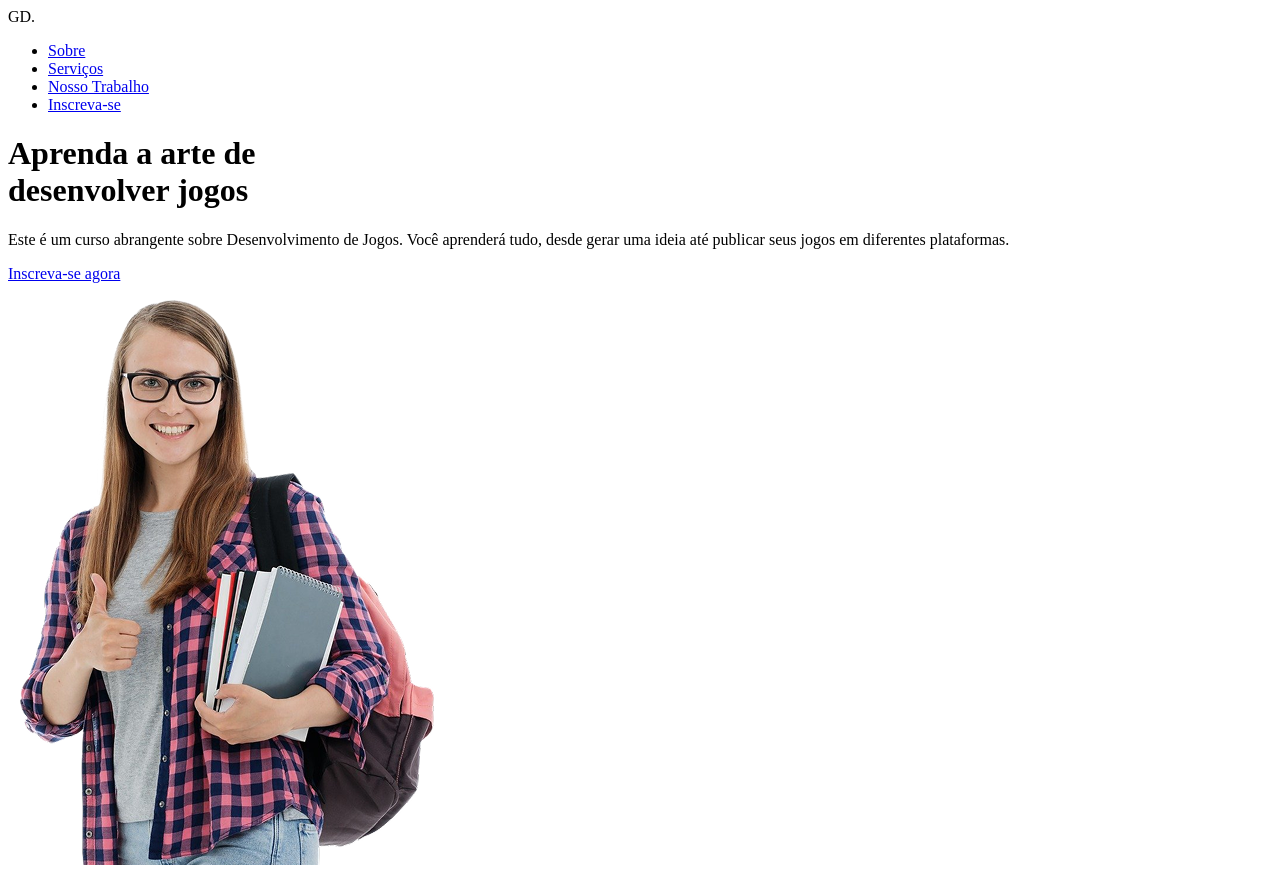
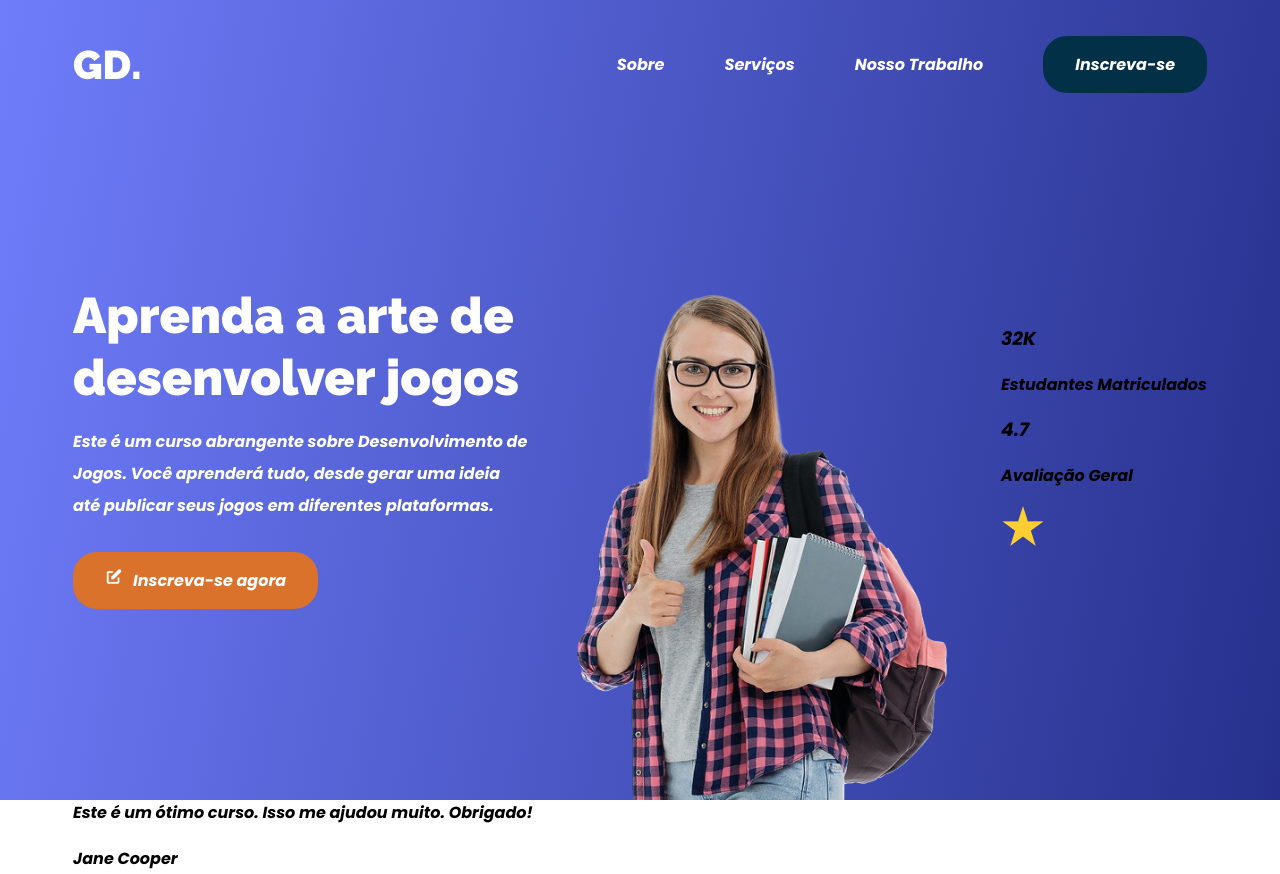
Before and after one commit to ricardomirandaa/FigmaParaHtml, a plain HTML site: page index.html in a window 1280 px wide. Shown: the top 874 px of the page. Drawn offline with Linux system fonts and the light colour scheme.

Commit message:
modelando a aparência do site

```diff
--- a/index.html
+++ b/index.html
@@ -9,6 +9,10 @@
     <link rel="preconnect" href="https://fonts.googleapis.com">
     <link rel="preconnect" href="https://fonts.gstatic.com" crossorigin>
     <link href="https://fonts.googleapis.com/css2?family=Poppins:ital,wght@1,700&display=swap" rel="stylesheet">
+
+    <link rel="preconnect" href="https://fonts.googleapis.com">
+<link rel="preconnect" href="https://fonts.gstatic.com" crossorigin>
+<link href="https://fonts.googleapis.com/css2?family=Raleway:ital,wght@0,100..900;1,100..900&display=swap" rel="stylesheet">
 
     <link rel="stylesheet" href="style.css">
 </head>
@@ -48,7 +52,7 @@
                         tudo, desde gerar uma ideia até publicar seus jogos em diferentes plataformas.
                     </p>
 
-                    <a href="#" class="btn light">Inscreva-se agora</a>
+                    <a href="#" class="btn light enrol-icon">Inscreva-se agora</a>
                 </div>
 
                 <div class="right">
--- a/style.css
+++ b/style.css
@@ -5,3 +5,175 @@
         --light-color: #E8F7FB;
         --light-blue-color: #6f7dfb;
     }
+
+    *,
+    *::after,
+    *::before{
+        box-sizing: border-box;
+    }
+
+    body{
+        margin: 0;
+        font-family: "Poppins", sans-serif;
+    }
+
+    .wrapper{
+        max-width: 1134px;
+        margin: 0 auto;
+    }
+
+    .btn{
+        padding: 16px 32px;
+        border-radius: 24px;
+        color: white;
+        display: inline-block;
+        font-weight: bold;
+        font-size: 16px;
+        text-decoration: none;
+        position: relative;
+    }
+
+.btn.dark{
+    background: var(--dark-blue-color);
+}
+
+.btn.light{
+    background: var(--orange-color);
+}
+
+.btn.enrol-icon::before{
+    content: url('imagens/enroll-icon.png');
+    position: absolute;
+    top: 50%;
+    left: 32px;
+    transform: translateY(-50%);
+}
+
+.btn.enrol-icon{
+    padding-left: 60px;
+}
+
+header{
+    background: linear-gradient(100deg, #6f7dfb 0%, #26308c 100%);
+    height: 100vh;
+    width: 100%;
+}
+
+nav{
+    display: flex;
+    justify-content: space-between;
+    align-items: center;
+    position: fixed;
+    width: 1134px;
+    top: 36px;
+    z-index: 100;
+}
+
+nav .logo{
+    font-family: "Raleway", sans-serif;
+    font-weight: 900;
+    font-size: 40px;
+    color: white;
+}
+
+nav ul{
+    display: flex;
+    align-items: center;
+    gap: 60px;
+    list-style: none;
+    margin: 0;
+}
+
+nav ul li a{
+    font-family: "Poppins", sans-serif;
+    font-weight: bold;
+    font-size: 16px;
+    color: white;
+    text-decoration: none;
+}
+
+.hero-section{
+    display: flex;
+    height: 100vh;
+    width: 100%;
+    align-items: center;
+    justify-content: space-between;
+    padding-top: 60px;
+}
+
+.hero-section .left h1{
+    font-family: "Raleway", sans-serif;
+    font-weight: 900;
+    font-size: 50px;
+    line-height: 125%;
+    color: white;
+    margin-bottom: 0;
+}
+
+.hero-section .left p{
+    font-family: "Poppins", sans-serif;
+    font-weight: normal;
+    font-size: 16px;
+    line-height: 200%;
+    color: white;
+    margin-bottom: 30px;
+}
+
+.hero-section .left{
+    width: 457px;
+}
+
+.hero-section .right{
+    align-self: flex-end;
+}
+
+.hero-section .right img{
+    height: 520px;
+    vertical-align: middle;
+}
+
+.achievement-card{
+    position: absolute;
+}
+
+.achievement-card .content{
+    border-radius: 24px;
+    background-color: #fff;
+    padding: 8px 32px;
+    z-index: 10;
+    position: middle;
+}
+
+.achievement-card.students-enroled{
+    left: 47%;
+    top:330px;
+}
+
+.achievement-card h3{
+    font-family: "Poppins", sans-serif;
+    font-weight: bold;
+    font-size:36px;
+    color: var(--dark-blue-color);
+    margin: 0;
+    text-align: center;
+}
+
+.achievement-card p{
+    font-family: "Poppins", sans-serif;
+    font-weight: normal;
+    font-size: 16px;
+    color: var(--dark-blue-color);
+    margin-top: -8px;
+    margin-bottom: 8px;
+}
+
+.achievement-card.bg{
+    position:absolute;
+    height:100%;
+    width: 100%;
+    background: linear-gradient(180deg, #6f7dfb 0%, #3b448f 100%);
+    border-radius: 24px;
+    top: 8px;
+    left: 8px;
+    z-index: 1;
+}
```
